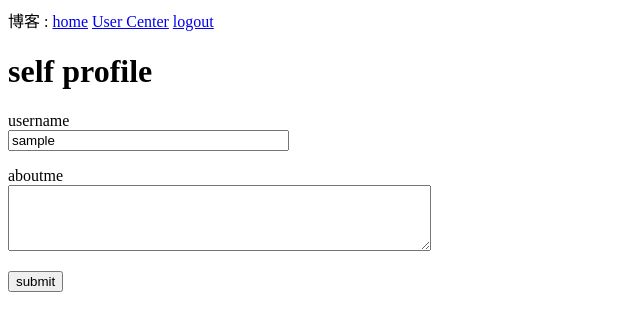
After one commit to George-633/flaskweb, a Flask app: page /edit_profile in a window 1280 px wide. The commit adds this page. Shown: the top 331 px of the page, without its empty margins (0-640 px from the left). Run offline with Flask 2, Linux system fonts and the light colour scheme; the visitor is signed in with stand-in values (Sample User, id 1); data comes from the database, SQL or seed files in the repository.

Commit message:
add edition part for profile

```diff
--- a/flask/app/forms.py
+++ b/flask/app/forms.py
@@ -33,3 +33,9 @@ class RegistrationForm(FlaskForm):
         user = User.query.filter_by(email=email.data).first()
         if user is not None:
             raise ValidationError('duplicated! re-enter your email')
+
+
+class EditProfileForm(FlaskForm):
+    username = StringField('username', validators=[DataRequired(message='please enter your username')])
+    about_me = TextAreaField('aboutme', validators=[Length(min=0, max=140)])
+    submit = SubmitField('submit')
--- a/flask/app/models.py
+++ b/flask/app/models.py
@@ -3,6 +3,8 @@ from app import db
 from werkzeug.security import generate_password_hash, check_password_hash
 from flask_login import UserMixin
 from app import login
+from hashlib import md5
+
 
 class User(UserMixin, db.Model):
     __tablename__ = 'user'
@@ -10,6 +12,8 @@ class User(UserMixin, db.Model):
     username = db.Column(db.String(64), index=True, unique=True)
     email = db.Column(db.String(120), index=True, unique=True)
     password_hash = db.Column(db.String(128))
+    about_me = db.Column(db.String(140))
+    last_seen = db.Column(db.DateTime, default=datetime.utcnow)
     posts = db.relationship('Post', backref='author', lazy='dynamic')
 
     def __repr__(self):
@@ -20,6 +24,14 @@ class User(UserMixin, db.Model):
 
     def check_password(self, password):
         return check_password_hash(self.password_hash, password)
+
+    def avatar(self):
+        digest = md5(self.email.lower().encode('utf-8')).hexdigest()
+
+        #set size
+        #return 'https://www.gravatar.com/avatar/{}?d=identicon&s={}'.format(digest, size)
+        return 'https://www.gravatar.com/avatar/{}'.format(digest)
+
 
 class Post(db.Model):
     __tablename__ = 'post'
--- a/flask/app/routes.py
+++ b/flask/app/routes.py
@@ -7,11 +7,12 @@ from flask import request
 from werkzeug.urls import url_parse
 from app import db
 from app.forms import RegistrationForm
-
+from datetime import datetime
+from app.forms import EditProfileForm
 
 @app.route('/')
 @app.route('/index')
-#@login_required
+@login_required
 def index():
     user = {'username':'duke'}
     posts = [
@@ -65,3 +66,38 @@ def register():
         flash('welcome to the blog site')
         return redirect(url_for('login'))
     return render_template('register.html', title='regitster', form=form)
+
+
+@app.route('/user/<username>')
+@login_required
+def user(username):
+    user = User.query.filter_by(username=username).first_or_404()
+    posts = [
+        {'author': user, 'body': 'test num1'},
+        {'author': user, 'body': 'test num2'}
+    ]
+
+    return render_template('user.html', user=user, posts=posts)
+
+
+@app.before_request
+def before_request():
+    if current_user.is_authenticated:
+        current_user.last_seen = datetime.utcnow()
+        db.session.commit()
+
+
+@app.route('/edit_profile', methods=['GET', 'POST'])
+@login_required
+def edit_profile():
+    form = EditProfileForm()
+    if form.validate_on_submit():
+        current_user.username = form.username.data
+        current_user.about_me = form.about_me.data
+        db.session.commit()
+        flash('your submittion has been changed!')
+        return redirect(url_for('edit_profile'))
+    elif request.method == 'GET':
+        form.username.data = current_user.username
+        form.about_me.data = current_user.about_me
+    return render_template('edit_profile.html', title='edit self profile', form=form)
--- /dev/null
+++ b/flask/app/templates/_post.html
@@ -0,0 +1,6 @@
+<table>
+    <tr valign="top">
+        <td><img src="{{ post.author.avatar() }}"></td>
+        <td>{{ post.author.username }} said: <br>{{ post.body }}</td>
+    </tr>
+</table>
--- a/flask/app/templates/base.html
+++ b/flask/app/templates/base.html
@@ -9,10 +9,15 @@
     {% endif %}
     </head>
     <body>
-        <div>博客 :
-           <a href="{{ url_for('index') }}">home</a>
-           <a href="{{ url_for('login') }}">login</a>
-           <a href="{{ url_for('logout') }}">logout</a>
+        <div>
+            博客 :
+            <a href="{{ url_for('index') }}">home</a>
+            {% if current_user.is_anonymous %}
+                <a href="{{ url_for('login') }}">login</a>
+            {% else %}
+                <a href="{{ url_for('user', username=current_user.username) }}">User Center</a>
+                <a href="{{ url_for('logout') }}">logout</a>
+            {% endif %}
         </div>
         {% with messages = get_flashed_messages() %}
             <ur>
--- /dev/null
+++ b/flask/app/templates/edit_profile.html
@@ -0,0 +1,23 @@
+{% extends "base.html" %}
+
+{% block content %}
+    <h1>self profile</h1>
+    <form action="" method="post">
+        {{ form.hidden_tag() }}
+        <p>
+            {{ form.username.label }}<br>
+            {{ form.username(size=32) }}<br>
+            {% for error in form.username.errors %}
+                <span style="color:red;">[{{ error }}]</span>
+            {% endfor %}
+        </p>
+        <p>
+            {{ form.about_me.label }}<br>
+            {{ form.about_me(cols=50, rows=4) }}<br>
+            {% for error in form.about_me.error %}
+            <span style="color:red;">[{{ error }}]</span>
+            {% endfor %}
+        </p>
+        <p>{{ form.submit() }}</p>
+    </form>
+{% endblock%}
```
Also changed, not shown: flask/app/templates/user.html (added, +24 -0 lines), flask/migrations/versions/9164e8b4ce62_add_db_datetime.py (added, +28 -0 lines), flask/migrations/versions/fe0bed745a72_add_segment.py (added, +28 -0 lines).
